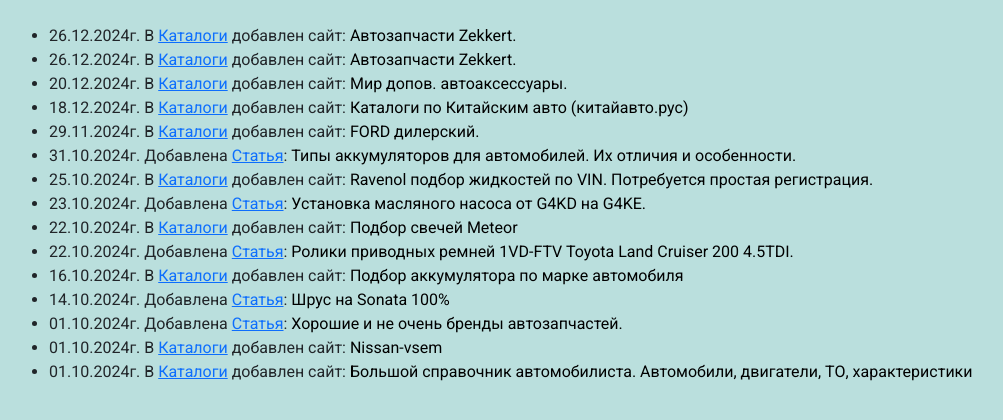
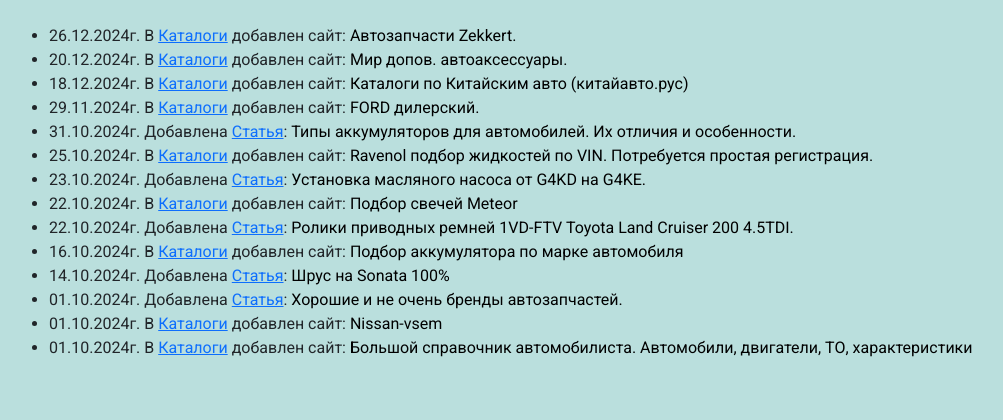
Before and after one commit to Listrein/bookmarksite, a Flask app: page / in a window 1280 px wide. Shown: the part 119-539 px from the top of the page, without its empty margins (77-1080 px from the left). Run offline with Flask 3, Linux system fonts and the light colour scheme.

Commit message:
del double

```diff
--- a/templates/index.html
+++ b/templates/index.html
@@ -8,9 +8,7 @@
     <div class="row">
         <div class="col-md-12">
             <ul>
-                <li>
-                    26.12.2024г. В <a href="{{ url_for('catalog') }}">Каталоги</a> добавлен сайт: <a href="http://www.zekkert.de/ru" class="underline-one" target="_blank">Автозапчасти Zekkert.</a>
-                </li>                <li>
+              <li>
                     26.12.2024г. В <a href="{{ url_for('catalog') }}">Каталоги</a> добавлен сайт: <a href="http://www.zekkert.de/ru" class="underline-one" target="_blank">Автозапчасти Zekkert.</a>
                 </li>
                 <li>
```
